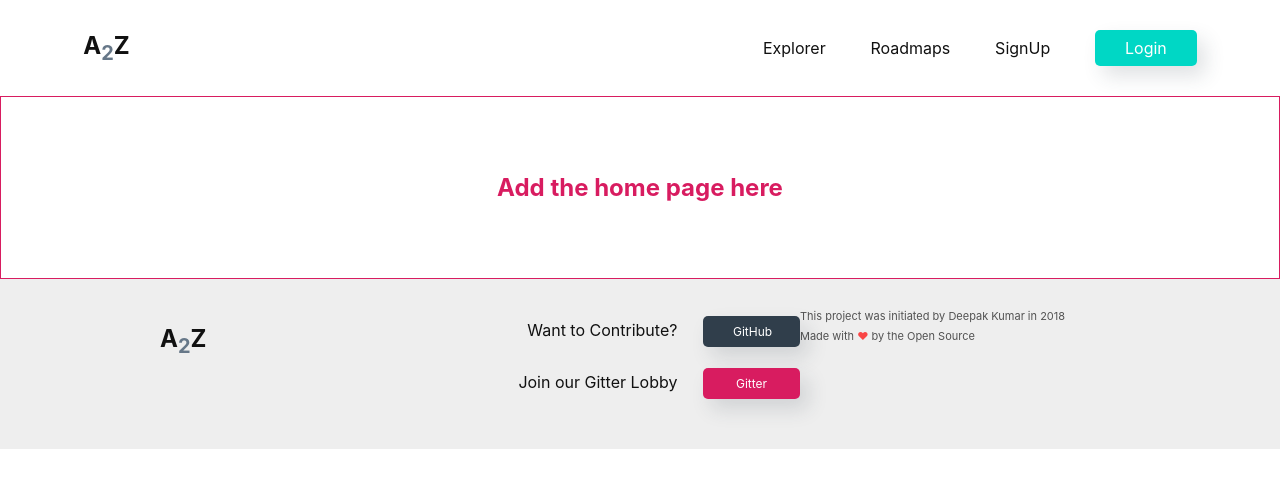
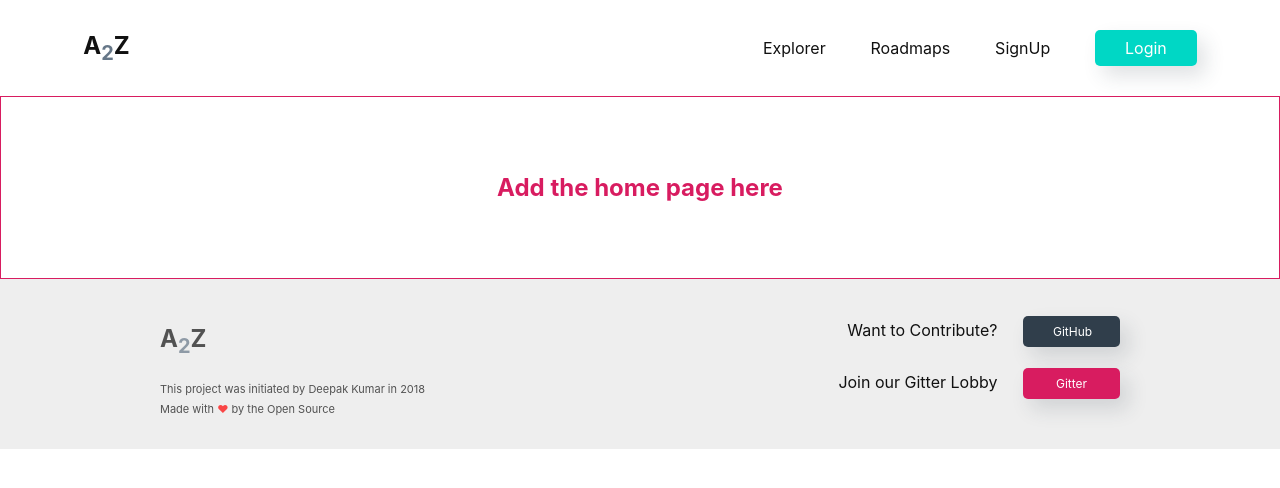
Before and after one commit to dipakkr/a2z-frontend, a React (Create React App) app: page / in a window 1280 px wide. Shown: the top 488 px of the page. Built offline with nearby package versions, Linux system fonts and the light colour scheme.

Commit message:
Updated footer

```diff
--- a/src/hoc/Layout/Layout.jsx
+++ b/src/hoc/Layout/Layout.jsx
@@ -30,7 +30,11 @@ const Layout = (props) => {
 
             <footer>
                 <div id="footer-container">
-                    <Logo />
+                    <div id="claim">
+                        <Logo />
+                        <small>This project was initiated by Deepak Kumar in 2018</small><br/>
+                        <small>Made with <span style={{ color: "red" }}>♥</span> by the Open Source</small>
+                    </div>
                     <div id="footer-links-container">
                         <div className="footer-link">
                             <p>Want to Contribute?</p>
@@ -49,10 +53,7 @@ const Layout = (props) => {
                             >Gitter</LinkButton>
                         </div>
                     </div>
-                    <div id="claim">
-                        <small>This project was initiated by Deepak Kumar in 2018</small><br/>
-                        <small>Made with <span style={{ color: "red" }}>♥</span> by the Open Source</small>
-                    </div>
+
                 </div>
             </footer>
         </React.Fragment>
```
